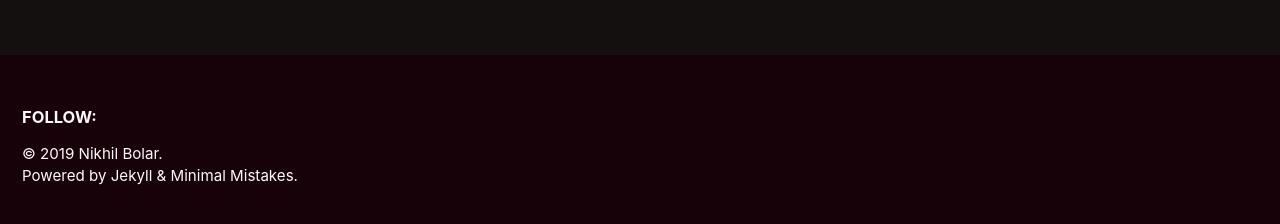
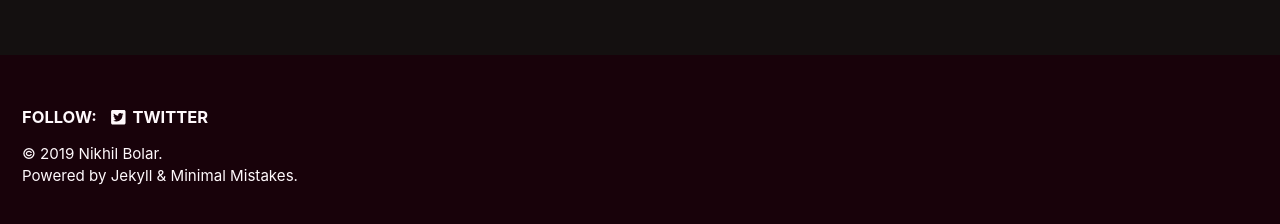
Before and after one commit to nbolar/nbolar.github.io, a Jekyll site: the page built from index.html, in a window 1280 px wide and 900 px high, scrolled down 1433 px. Shown: the part 668-892 px from the top of the window. Built offline with Jekyll 4.4.1, drawn with Linux system fonts in a browser that asks for light colours; cached includes are drawn as plain includes; the list of posts is cut into pages by our own code.

Commit message:
Update footer.html

```diff
--- a/_includes/footer.html
+++ b/_includes/footer.html
@@ -4,13 +4,13 @@
       <li><strong>{{ site.data.ui-text[site.locale].follow_label }}</strong></li>
     {% endif %}
 
-    <!-- {% if site.footer.links %}
+    {% if site.footer.links %}
       {% for link in site.footer.links %}
         {% if link.label and link.url %}
           <li><a href="{{ link.url }}" rel="nofollow noopener noreferrer"><i class="{{ link.icon | default: 'fas fa-link' }}" aria-hidden="true"></i> {{ link.label }}</a></li>
         {% endif %}
       {% endfor %}
-    {% endif %} -->
+    {% endif %}
 
     <!-- <li><a href="{% if site.atom_feed.path %}{{ site.atom_feed.path }}{% else %}{{ '/feed.xml' | relative_url }}{% endif %}"><i class="fas fa-fw fa-rss-square" aria-hidden="true"></i> {{ site.data.ui-text[site.locale].feed_label | default: "Feed" }}</a></li> -->
   </ul>
```
